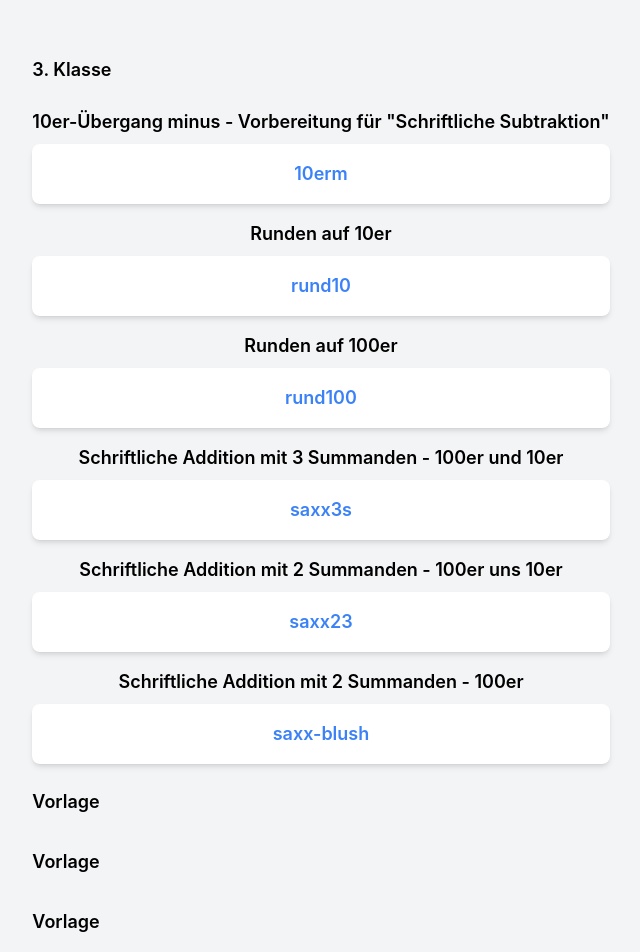
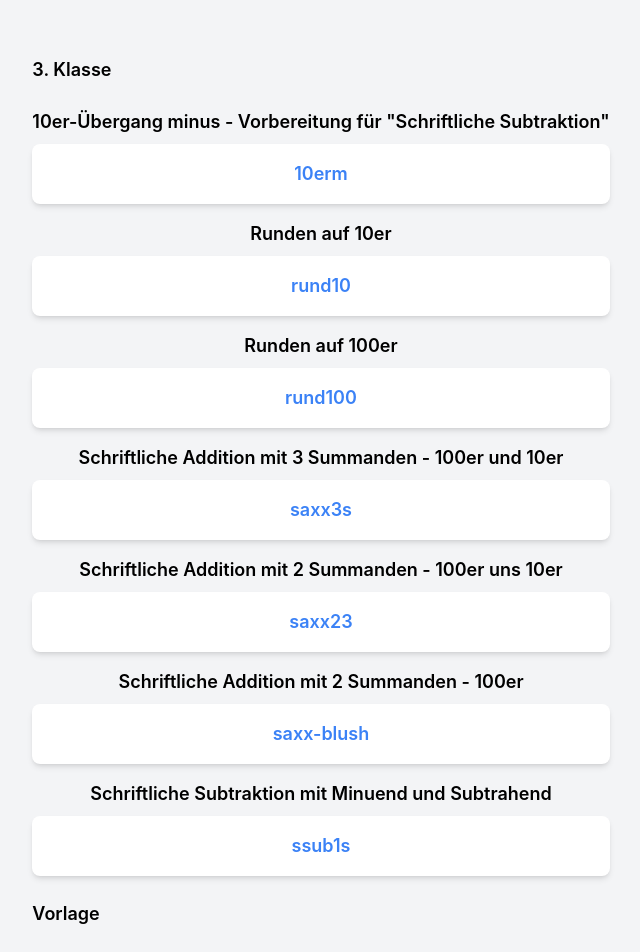
Before and after one commit to hssw24/hssw, a React (Create React App) app: page / in a window 1280 px wide. Shown: the top 952 px of the page, without its empty margins (319-959 px from the left). Built offline with nearby package versions, Linux system fonts and the light colour scheme.

Commit message:
Beschreibung der Änderungen

```diff
--- a/src/App.js
+++ b/src/App.js
@@ -9,8 +9,9 @@ const App = () => {
     { label: 'Schriftliche Addition mit 3 Summanden - 100er und 10er', name: 'saxx3s', url: 'https://saxx3s.vercel.app/' },
     { label: 'Schriftliche Addition mit 2 Summanden - 100er uns 10er', name: 'saxx23', url: 'https://saxx23.vercel.app/' },
     { label: 'Schriftliche Addition mit 2 Summanden - 100er', name: 'saxx-blush', url: 'https://saxx-blush.vercel.app/' },
+    { label: 'Schriftliche Subtraktion mit Minuend und Subtrahend', name: 'ssub1s', url: 'https://ssub1s.vercel.app/' },
     { label: 'Vorlage', name: '', url: '' },
-    { label: 'Vorlage', name: '', url: '' },
+    { label: 'Bei Fehlern bitte eine Nachricht über SDUI senden.', name: '', url: '' },
     { label: 'Vorlage', name: '', url: '' },
     { label: '2. Klasse' },
     { label: '', name: '', url: '' },
```
